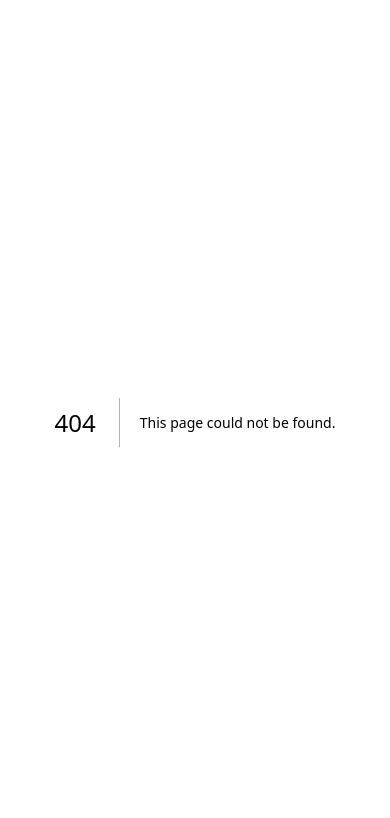
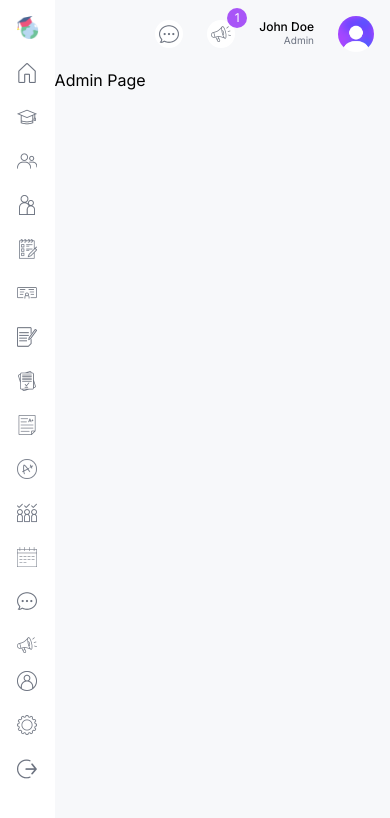
Before and after one commit to NguyenNhuDuyHung/school-management, a Next.js app: page /admin in a window 390 px wide. Before the commit this address had no page. Shown: the top 818 px of the page. Built offline with nearby package versions, Linux system fonts and the light colour scheme.

Commit message:
Responsive Menu and Navbar design

```diff
--- /dev/null
+++ b/src/app/(dashboard)/admin/page.tsx
@@ -0,0 +1,7 @@
+const AdminPage = () => {
+    return (
+        <div className="">Admin Page</div>
+    )
+}
+
+export default AdminPage
--- /dev/null
+++ b/src/app/(dashboard)/layout.tsx
@@ -0,0 +1,32 @@
+import Menu from "@/components/Menu";
+import Navbar from "@/components/Navbar";
+import Image from "next/image";
+import Link from "next/link";
+
+export default function DashboardLayout({
+  children,
+}: Readonly<{
+  children: React.ReactNode;
+}>) {
+  return (
+    <div className="h-screen flex">
+      {/* Left */}
+      <div className="w-[14%] md:w[8%] lg:w-[16%] xl:w-[14%] p-4">
+        <Link
+          href="/"
+          className="flex items-center justify-center lg:justify-start gap-2"
+        >
+          <Image src="/logo.png" alt="logo" width={32} height={32} />
+          <span className="hidden lg:block">Schoolama</span>
+        </Link>
+
+        <Menu />
+      </div>
+      {/* Right */}
+      <div className="w-[86%] md:w[92%] lg:w-[84%] xl:w-[86%] bg-[#F7F8FA] overflow-scroll">
+        <Navbar />
+        {children}
+      </div>
+    </div>
+  );
+}
--- /dev/null
+++ b/src/app/(dashboard)/parent/page.tsx
@@ -0,0 +1,7 @@
+const ParentPage = () => {
+    return (
+        <div className="">Parent Page</div>
+    )
+}
+
+export default ParentPage
--- /dev/null
+++ b/src/app/(dashboard)/student/page.tsx
@@ -0,0 +1,7 @@
+const StudentPage = () => {
+    return (
+        <div className="">Student Page</div>
+    )
+}
+
+export default StudentPage
--- /dev/null
+++ b/src/app/(dashboard)/teacher/page.tsx
@@ -0,0 +1,7 @@
+const TeacherPage = () => {
+    return (
+        <div className="">Teacher Page</div>
+    )
+}
+
+export default TeacherPage
--- /dev/null
+++ b/src/app/sign-in/page.tsx
@@ -0,0 +1,7 @@
+const LoginPage = () => {
+  return (
+    <div>Login Page</div>
+  )
+}
+
+export default LoginPage
--- a/src/components/Menu.tsx
+++ b/src/components/Menu.tsx
@@ -1,3 +1,6 @@
+import Image from "next/image";
+import Link from "next/link";
+
 const menuItems = [
   {
     title: "MENU",
@@ -112,3 +115,29 @@
     ],
   },
 ];
+
+const Menu = () => {
+  return (
+    <div className="mt-4 text-sm">
+      {menuItems.map((i) => (
+        <div className="flex flex-col gap-2" key={i.title}>
+          <span className="hidden lg:block text-gray-400 font-light my-4">
+            {i.title}
+          </span>
+          {i.items.map((item) => (
+            <Link
+              href={item.href}
+              key={item.label}
+              className="flex items-center justify-center lg:justify-start gap-4 text-gray-500 py-2"
+            >
+              <Image src={item.icon} alt="" width={20} height={20} />
+              <span className="hidden lg:block">{item.label}</span>
+            </Link>
+          ))}
+        </div>
+      ))}
+    </div>
+  );
+};
+
+export default Menu;
--- /dev/null
+++ b/src/components/Navbar.tsx
@@ -0,0 +1,45 @@
+import Image from "next/image";
+
+const Navbar = () => {
+  return (
+    <div className="flex items-center justify-between p-4">
+      {/* Search */}
+      <div className="hidden md:flex items-center gap-2 text-xs rounded-full ring-[1.5px] ring-gray-300 px-2">
+        <Image src="/search.png" alt="" width={14} height={14} />
+        <input
+          type="text"
+          placeholder="Search..."
+          className="w-[200px] p-2 bg-transparent outline-none"
+        />
+      </div>
+
+      {/* ICONS AND USER */}
+      <div className="flex items-center gap-6 justify-end w-full">
+        <div className="bg-white rounded-full w-7 h-7 flex items-center justify-center cursor-pointer">
+          <Image src="/message.png" alt="" width={20} height={20} />
+        </div>
+
+        <div className="bg-white rounded-full w-7 h-7 flex items-center justify-center cursor-pointer relative">
+          <Image src="/announcement.png" alt="" width={20} height={20} />
+          <div className="absolute -top-3 -right-3 w-5 h-5 flex items-center justify-center bg-purple-500 text-white rounded-full text-xs">
+            1
+          </div>
+        </div>
+
+        <div className="flex flex-col">
+          <span className="text-xs leading-3 font-medium">John Doe</span>
+          <span className="text-[10px] text-gray-500 text-right">Admin</span>
+        </div>
+        <Image
+          src="/avatar.png"
+          alt=""
+          width={36}
+          height={36}
+          className="rounded-full"
+        />
+      </div>
+    </div>
+  );
+};
+
+export default Navbar;
```
Also changed, not shown: 1 other file (tests, documents, lock files or other folders).
